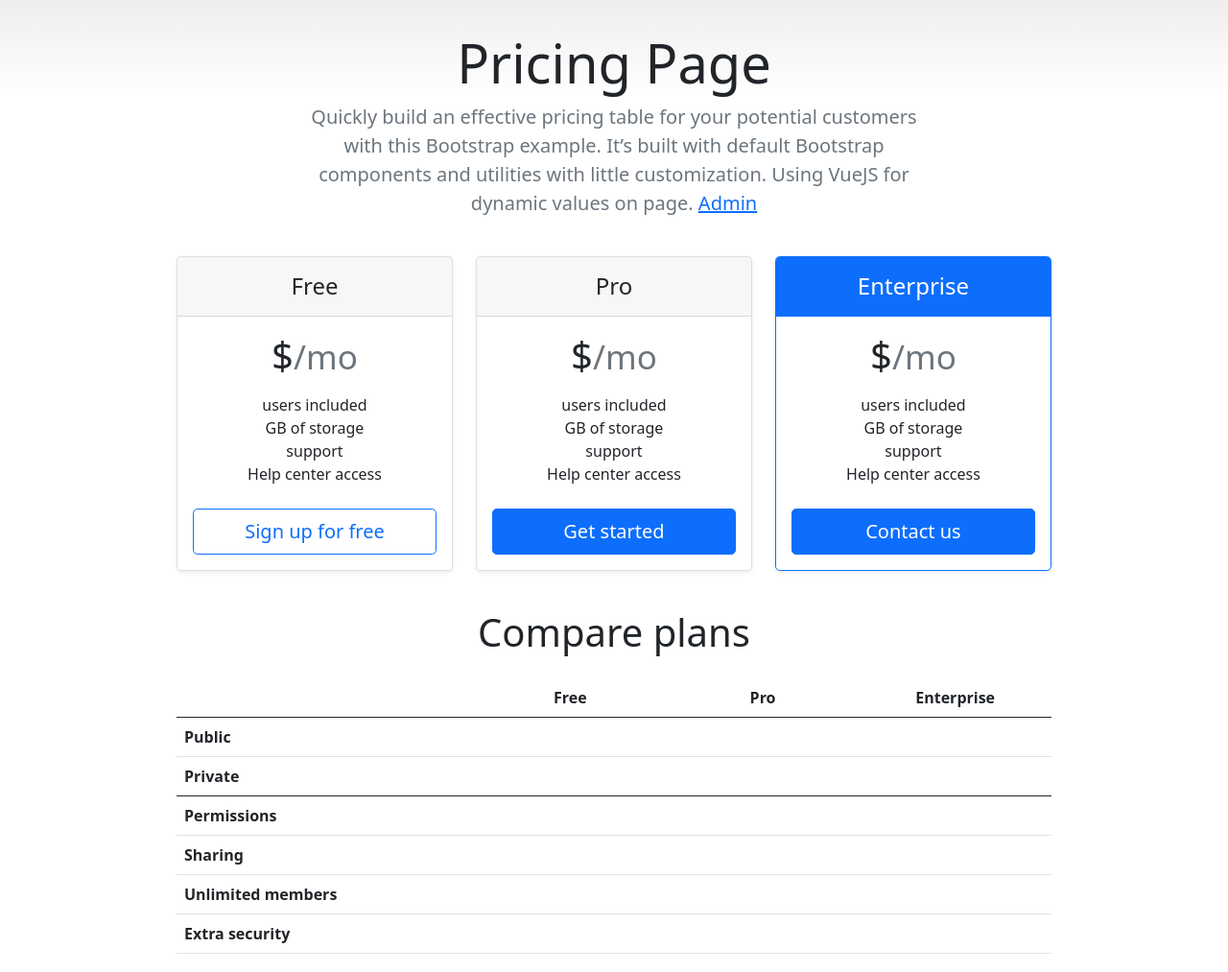
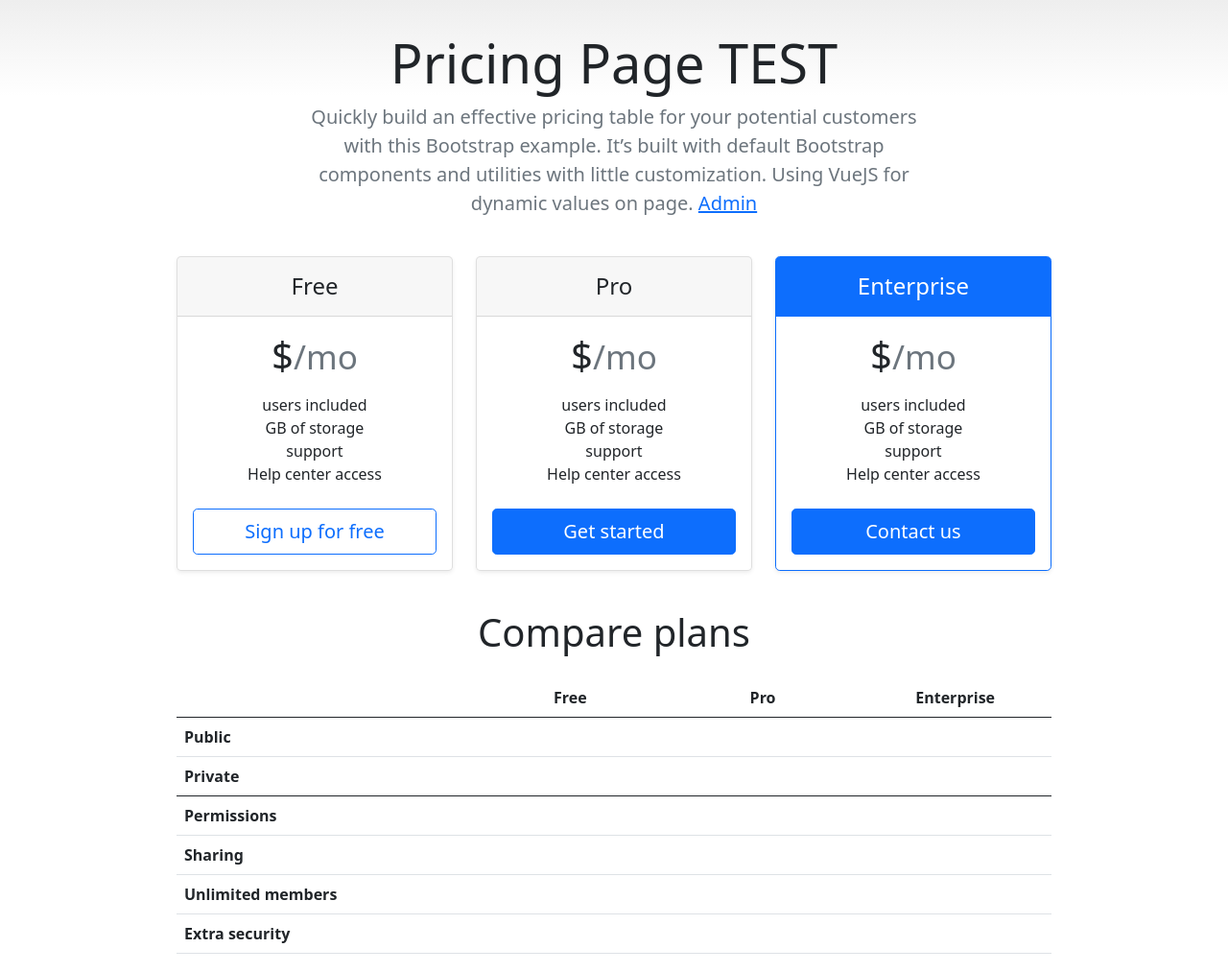
Before and after one commit to mikarinneoracle/odsa, a plain HTML site: page html/index.html in a window 1280 px wide. Shown: the whole page at 96% size. Drawn offline with nearby package versions, Linux system fonts and the light colour scheme; no server answers.

Commit message:
Update index.html

```diff
--- a/html/index.html
+++ b/html/index.html
@@ -52,7 +52,7 @@
 
       <header>
         <div class="pricing-header p-3 pb-md-4 mx-auto text-center">
-          <h1 class="display-4 fw-normal">Pricing Page</h1>
+          <h1 class="display-4 fw-normal">Pricing Page TEST</h1>
           <p class="fs-5 text-muted">
               Quickly build an effective pricing table for your potential customers with this Bootstrap example.
               It’s built with default Bootstrap components and utilities with little customization.
```
